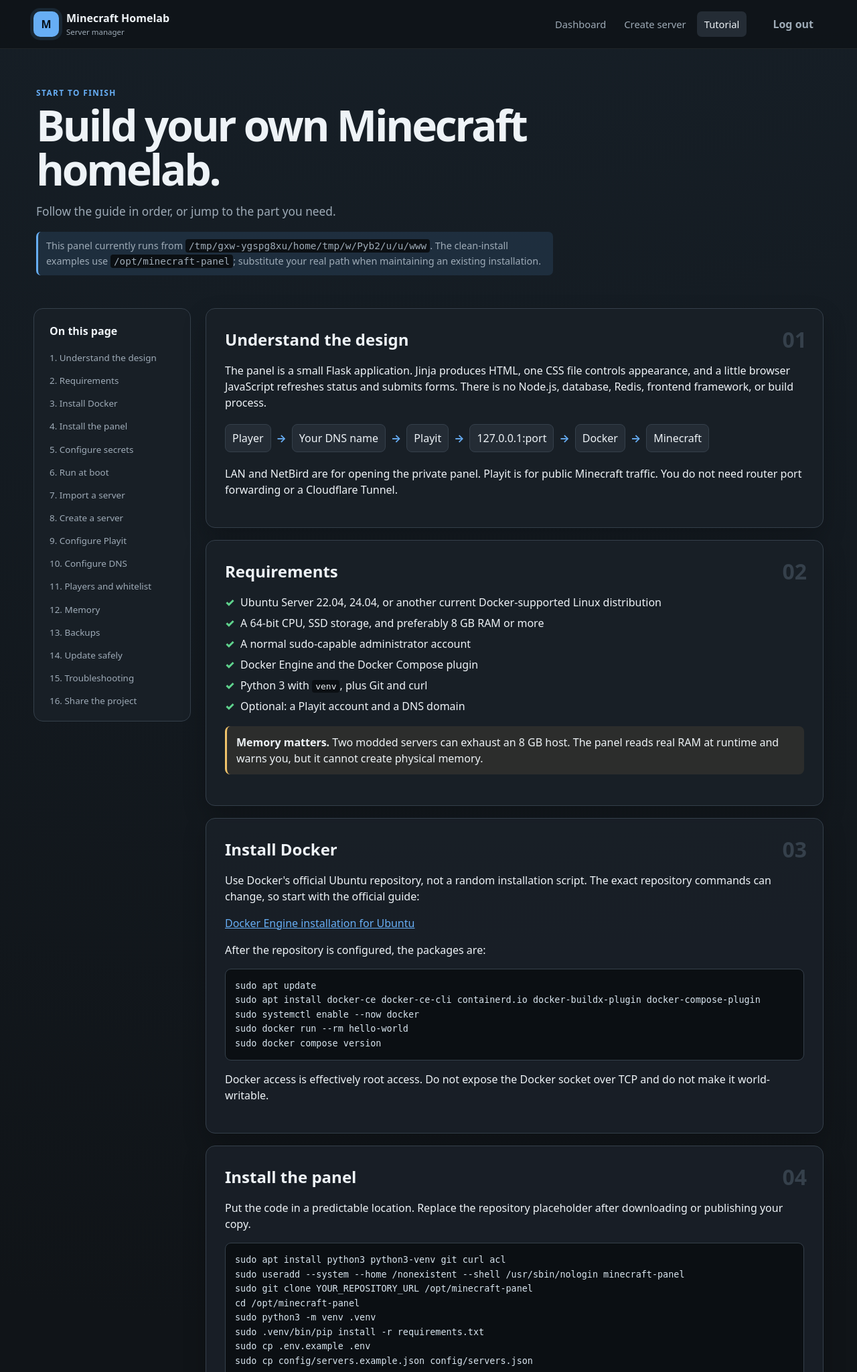
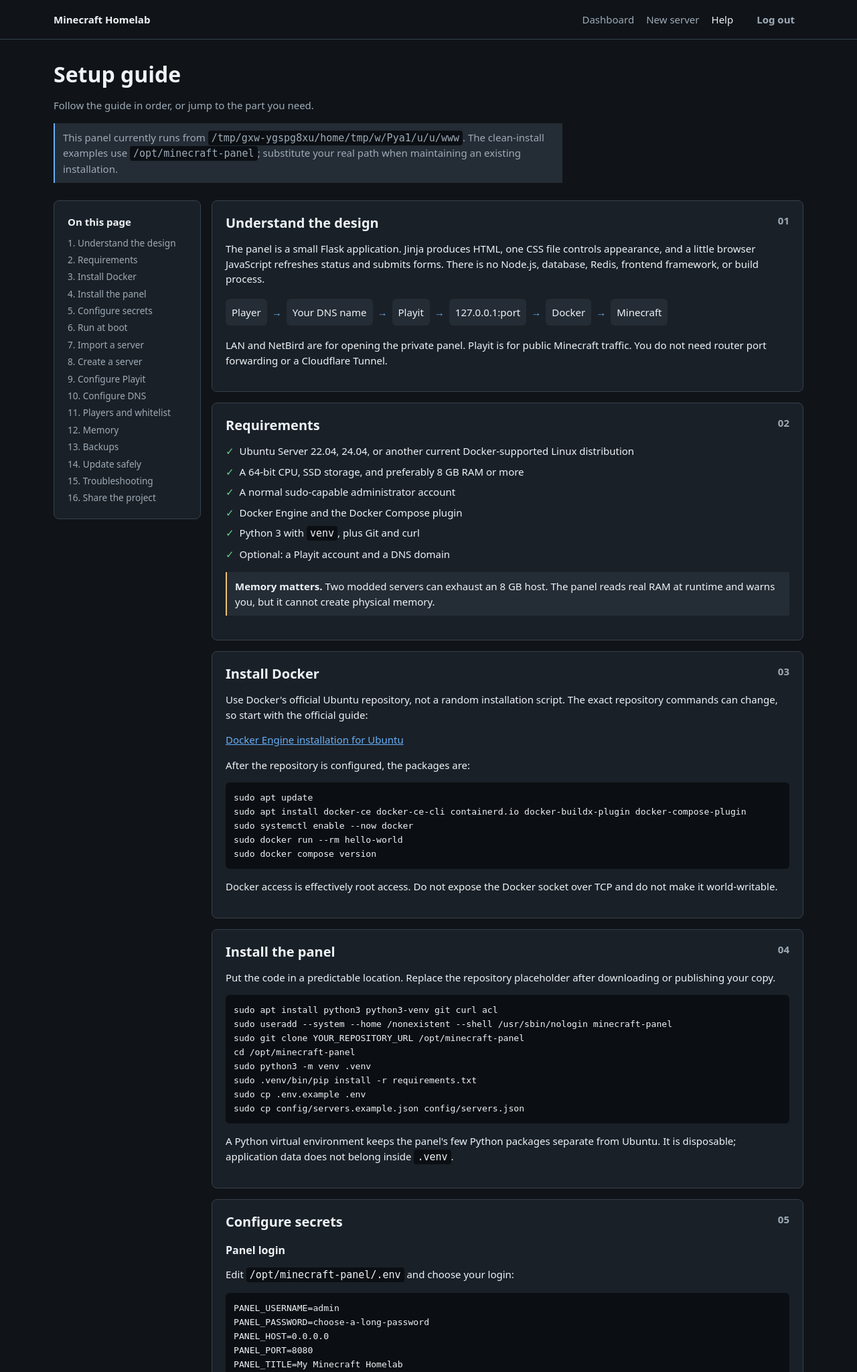
Before and after one commit to V1CT0R-06/minecraft-no-port-forwarding-manager, a Flask app: page /tutorial in a window 1280 px wide. Shown: the top 2048 px of the page at 67% size. Run offline with Flask 3, Linux system fonts and the light colour scheme; the visitor is signed in with stand-in values (Sample User, id 1); parts of the project's set-up code (start-up, migrations or seed data) failed here and were passed over.

Commit message:
Use a simpler utility interface

```diff
--- a/static/style.css
+++ b/static/style.css
@@ -6,159 +6,139 @@
   --border: #35404b;
   --text: #eef3f7;
   --muted: #9eabb7;
+  --blue: #67aef5;
   --green: #5fd38d;
+  --yellow: #f0c36a;
   --red: #f06c75;
-  --yellow: #f0c36a;
-  --blue: #67aef5;
-  --blue-soft: rgba(103, 174, 245, .12);
-  --shadow: 0 14px 34px rgba(0, 0, 0, .22);
 }
 
 * { box-sizing: border-box; }
-html { scroll-behavior: smooth; }
-body { margin: 0; background: radial-gradient(circle at 50% -20%, #1b2732 0, var(--background) 38%); color: var(--text); font-family: system-ui, -apple-system, sans-serif; line-height: 1.5; }
+body { margin: 0; background: var(--background); color: var(--text); font: 15px/1.5 system-ui, sans-serif; }
 a { color: var(--blue); }
-.site-header { position: sticky; top: 0; z-index: 20; border-bottom: 1px solid rgba(255,255,255,.07); background: rgba(16,20,24,.92); backdrop-filter: blur(12px); }
-.nav-shell, .page-shell { width: min(1180px, calc(100% - 32px)); margin: auto; }
-.nav-shell { min-height: 72px; display: flex; align-items: center; gap: 24px; }
-.brand { display: flex; align-items: center; gap: 11px; color: var(--text); text-decoration: none; margin-right: auto; }
-.brand-mark { width: 38px; height: 38px; display: grid; place-items: center; border-radius: 10px; color: #07121c; background: var(--blue); font-weight: 900; box-shadow: 0 0 0 5px var(--blue-soft); }
-.brand strong, .brand small { display: block; }
-.brand small { color: var(--muted); font-size: .72rem; }
-.main-nav { display: flex; align-items: center; gap: 5px; }
-.main-nav a { padding: 8px 11px; border-radius: 7px; color: var(--muted); text-decoration: none; font-size: .92rem; }
-.main-nav a:hover, .main-nav a.active { color: var(--text); background: var(--surface-light); }
-h1, h2, h3 { margin: 0; }
+h1, h2, h3 { margin: 0; line-height: 1.25; }
+h1 { font-size: 2rem; }
+h2 { font-size: 1.25rem; }
+h3 { font-size: 1rem; }
 .muted { color: var(--muted); }
-.page-shell { padding: 34px 0 56px; }
-.dashboard-hero { display: flex; align-items: end; justify-content: space-between; gap: 30px; padding: 24px 4px 38px; }
-.dashboard-hero h1 { max-width: 720px; margin-top: 5px; font-size: clamp(2rem, 5vw, 3.5rem); line-height: 1.05; letter-spacing: -.045em; }
-.dashboard-hero p { max-width: 700px; color: var(--muted); font-size: 1.05rem; margin: 14px 0 0; }
-.hero-actions { display: flex; gap: 10px; flex-wrap: wrap; flex-shrink: 0; }
-.eyebrow { color: var(--blue); font-size: .74rem; font-weight: 800; letter-spacing: .12em; text-transform: uppercase; }
-.card { background: rgba(26,32,39,.96); border: 1px solid var(--border); border-radius: 14px; padding: 22px; margin-bottom: 18px; box-shadow: var(--shadow); }
-.section-heading, .server-heading, .row, .actions { display: flex; align-items: center; justify-content: space-between; gap: 12px; }
-.content-heading { display: flex; align-items: end; justify-content: space-between; gap: 20px; margin: 34px 3px 15px; }
-.content-heading p { margin: 0; }
-.update-pill { color: var(--muted); background: var(--surface-light); border: 1px solid var(--border); border-radius: 100px; padding: 5px 10px; font-size: .78rem; }
-.metric-grid { display: grid; grid-template-columns: repeat(4, 1fr); gap: 14px; margin-top: 18px; }
-.metric { background: var(--surface-light); border: 1px solid transparent; border-radius: 10px; padding: 14px; }
-.metric:hover { border-color: var(--border); }
-.metric-label { display: block; color: var(--muted); font-size: .82rem; text-transform: uppercase; letter-spacing: .04em; }
-.metric-value { display: block; font-size: 1.15rem; margin-top: 3px; }
-.progress { height: 6px; background: #0c1014; border-radius: 10px; overflow: hidden; margin-top: 10px; }
+.hidden { display: none; }
+
+.site-header { border-bottom: 1px solid var(--border); background: var(--background); }
+.nav-shell, .page-shell { width: min(1120px, calc(100% - 32px)); margin: auto; }
+.nav-shell { min-height: 58px; display: flex; align-items: center; gap: 22px; }
+.brand { margin-right: auto; color: var(--text); font-weight: 700; text-decoration: none; }
+.main-nav { display: flex; gap: 18px; }
+.main-nav a { color: var(--muted); text-decoration: none; }
+.main-nav a:hover, .main-nav a.active { color: var(--text); }
+.page-shell { padding: 32px 0 56px; }
+
+.dashboard-hero { display: flex; align-items: end; justify-content: space-between; gap: 24px; margin-bottom: 28px; }
+.dashboard-hero p { margin: 5px 0 0; color: var(--muted); }
+.hero-actions, .actions, .section-heading, .server-heading, .row { display: flex; align-items: center; gap: 10px; }
+.section-heading, .server-heading, .row { justify-content: space-between; }
+.content-heading { margin: 30px 0 12px; }
+
+.card { margin-bottom: 16px; padding: 20px; border: 1px solid var(--border); border-radius: 8px; background: var(--surface); }
+.update-pill { color: var(--muted); font-size: .8rem; }
+.metric-grid { display: grid; grid-template-columns: repeat(4, 1fr); gap: 10px; margin-top: 16px; }
+.metric { min-width: 0; padding: 12px; border-radius: 6px; background: var(--surface-light); }
+.metric-label { display: block; color: var(--muted); font-size: .78rem; }
+.metric-value { display: block; margin-top: 3px; overflow-wrap: anywhere; font-size: 1.05rem; }
+.progress { height: 4px; margin-top: 9px; overflow: hidden; border-radius: 4px; background: #0c1014; }
 .progress span { display: block; height: 100%; background: var(--blue); }
-.server-grid { display: grid; grid-template-columns: 1fr 1fr; gap: 18px; }
-.server-card { min-width: 0; position: relative; overflow: hidden; }
-.server-card::before { content: ""; position: absolute; inset: 0 auto 0 0; width: 3px; background: var(--border); }
-.server-card.is-online::before { background: var(--green); }
-.server-card.is-offline::before { background: var(--muted); }
-.empty-state { grid-column: 1 / -1; text-align: center; padding: 42px; }
-.empty-state .actions { justify-content: center; }
-.empty-icon { width: 48px; height: 48px; display: grid; place-items: center; margin: 0 auto 12px; border-radius: 14px; color: var(--blue); background: var(--blue-soft); font-size: 1.8rem; }
-.server-summary-grid { display: grid; grid-template-columns: repeat(4, 1fr); gap: 8px; margin: 20px 0 14px; }
-.server-summary-grid div { min-width: 0; padding: 11px; border-radius: 9px; background: var(--surface-light); }
+
+.server-grid { display: grid; grid-template-columns: 1fr 1fr; gap: 16px; }
+.server-card { min-width: 0; }
+.server-summary-grid { display: grid; grid-template-columns: repeat(4, 1fr); gap: 8px; margin: 18px 0 12px; }
+.server-summary-grid div { min-width: 0; padding: 10px; border-radius: 6px; background: var(--surface-light); }
 .server-summary-grid span, .server-summary-grid strong { display: block; overflow-wrap: anywhere; }
-.server-summary-grid span { color: var(--muted); font-size: .75rem; text-transform: uppercase; letter-spacing: .04em; }
-.server-summary-grid strong { margin-top: 3px; }
-.status { font-weight: 700; }
+.server-summary-grid span { color: var(--muted); font-size: .75rem; }
+.status { font-size: .82rem; font-weight: 700; }
 .online { color: var(--green); }
 .offline { color: var(--muted); }
 .unknown, .warning { color: var(--yellow); }
-.details { margin: 18px 0; }
-.row { padding: 7px 0; border-bottom: 1px solid rgba(255,255,255,.06); }
+.empty-state { grid-column: 1 / -1; padding: 36px; text-align: center; }
+.empty-state .actions { justify-content: center; }
+.empty-icon { display: none; }
+
+.button { display: inline-block; padding: 8px 12px; border: 1px solid transparent; border-radius: 6px; font: inherit; font-weight: 600; text-decoration: none; cursor: pointer; }
+.button.primary { color: #08131e; background: var(--blue); }
+.button.secondary { color: var(--text); border-color: var(--border); background: var(--surface-light); }
+.button.quiet { color: var(--muted); background: transparent; }
+.button.danger { color: var(--red); border-color: var(--red); background: transparent; }
+.button:disabled { opacity: .5; cursor: wait; }
+.actions { flex-wrap: wrap; margin: 14px 0; }
+.full { width: 100%; margin-top: 18px; }
+.page-actions { margin-bottom: 14px; }
+.link-button { margin-top: 8px; }
+
+.panel-section { margin-top: 16px; padding-top: 14px; border-top: 1px solid var(--border); }
+details summary { color: var(--blue); cursor: pointer; }
+.details { margin: 16px 0; }
+.row { padding: 7px 0; border-bottom: 1px solid var(--border); }
 .row span:first-child { color: var(--muted); }
-.button { display: inline-block; border: 1px solid transparent; border-radius: 8px; padding: 9px 14px; font: inherit; font-weight: 700; text-decoration: none; cursor: pointer; transition: transform .12s ease, border-color .12s ease, background .12s ease; }
-.button:hover { transform: translateY(-1px); }
-.button.primary { background: var(--blue); color: #08131e; }
-.button.secondary { background: var(--surface-light); border-color: var(--border); color: var(--text); }
-.button.quiet { background: transparent; color: var(--muted); border-color: transparent; }
-.button.danger { background: transparent; border-color: var(--red); color: var(--red); }
-.button:disabled { opacity: .5; cursor: wait; }
-.actions { justify-content: flex-start; flex-wrap: wrap; margin: 16px 0; }
-.panel-section { border-top: 1px solid var(--border); padding-top: 16px; margin-top: 18px; }
-.panel-section h3 { font-size: 1rem; margin-bottom: 10px; }
-details summary { cursor: pointer; color: var(--blue); }
-details summary::marker { color: var(--muted); }
-.name-list { margin: 8px 0; padding-left: 20px; }
-.whitelist-item { display: flex; align-items: center; justify-content: space-between; padding: 5px 0; gap: 8px; }
+.name-list { padding-left: 20px; }
+.whitelist-item { display: flex; align-items: center; justify-content: space-between; gap: 8px; padding: 5px 0; }
 .inline-form { display: flex; gap: 8px; margin-top: 10px; }
-input { width: 100%; background: #0e1318; color: var(--text); border: 1px solid var(--border); border-radius: 7px; padding: 10px; font: inherit; }
-label { display: block; color: var(--muted); margin: 12px 0 5px; }
-.console-result, .logs { white-space: pre-wrap; overflow-wrap: anywhere; background: #0b0f13; border-radius: 7px; padding: 12px; max-height: 300px; overflow: auto; font: .82rem ui-monospace, monospace; }
-.message { padding: 11px 14px; border-radius: 8px; margin-bottom: 16px; background: var(--surface-light); }
-.message.error { border: 1px solid var(--red); color: #ffc1c6; }
-.message.success { border: 1px solid var(--green); color: #bdf4d0; }
-.hidden { display: none; }
-.login-card { width: min(420px, 100%); margin: 8vh auto; }
-.full { width: 100%; margin-top: 18px; }
-.page-actions { display: flex; justify-content: flex-end; margin-bottom: 14px; }
-.page-actions .button { text-decoration: none; }
-.link-button { display: inline-block; text-decoration: none; margin-top: 8px; }
-.setup-steps li { margin-bottom: 12px; }
-code { background: #0b0f13; border-radius: 4px; padding: 2px 5px; }
-.dns-records { display: grid; grid-template-columns: 1fr 1fr; gap: 12px; }
-.dns-record div { overflow-wrap: anywhere; margin-top: 5px; }
-.tutorial-hero { max-width: 780px; padding: 18px 4px 34px; }
-.tutorial-hero h1 { margin-top: 5px; font-size: clamp(2.2rem, 6vw, 4rem); line-height: 1.03; letter-spacing: -.05em; }
-.tutorial-hero p { color: var(--muted); font-size: 1.08rem; }
-.tutorial-hero .current-install { padding: 10px 12px; border-left: 3px solid var(--blue); border-radius: 7px; background: var(--blue-soft); font-size: .9rem; }
-.tutorial-layout { display: grid; grid-template-columns: 235px minmax(0, 1fr); gap: 22px; align-items: start; }
-.tutorial-nav { position: sticky; top: 92px; display: flex; flex-direction: column; gap: 2px; padding: 14px; max-height: calc(100vh - 112px); overflow: auto; box-shadow: none; }
-.tutorial-nav strong { padding: 7px 9px 10px; }
-.tutorial-nav a { color: var(--muted); padding: 6px 9px; border-radius: 6px; text-decoration: none; font-size: .84rem; }
-.tutorial-nav a:hover { color: var(--text); background: var(--surface-light); }
-.tutorial-content { min-width: 0; }
-.tutorial-section { position: relative; padding: 28px; scroll-margin-top: 92px; }
-.tutorial-section h2 { padding-right: 54px; margin-bottom: 14px; font-size: 1.5rem; }
-.tutorial-section h3 { margin: 22px 0 8px; }
-.tutorial-section li { margin-bottom: 7px; }
-.step-number { position: absolute; top: 22px; right: 24px; color: var(--border); font-size: 2rem; font-weight: 900; }
-.flow-diagram { display: flex; flex-wrap: wrap; align-items: center; gap: 8px; margin: 20px 0; }
-.flow-diagram span { background: var(--surface-light); border: 1px solid var(--border); border-radius: 8px; padding: 8px 10px; }
-.flow-diagram b { color: var(--blue); }
-.code-block { overflow-x: auto; padding: 14px; border: 1px solid var(--border); border-radius: 9px; background: #0b0f13; color: #d8e5ef; font-size: .84rem; line-height: 1.6; }
-.code-block code { padding: 0; background: none; }
-.callout { border-left: 3px solid var(--blue); border-radius: 8px; padding: 12px 14px; margin: 18px 0; background: var(--blue-soft); }
-.warning-box { border-left-color: var(--yellow); background: rgba(240,195,106,.09); }
-.danger-box { border-left-color: var(--red); background: rgba(240,108,117,.08); }
-.check-list { padding-left: 0; list-style: none; }
-.check-list li::before { content: "✓"; color: var(--green); font-weight: 900; margin-right: 9px; }
-.trouble-grid { display: grid; grid-template-columns: 1fr 1fr; gap: 12px; }
-.trouble-grid > div { min-width: 0; padding: 14px; border-radius: 9px; background: var(--surface-light); }
-.trouble-grid h3 { margin-top: 0; }
+label { display: block; margin: 12px 0 5px; color: var(--muted); }
+input, select { width: 100%; padding: 10px; border: 1px solid var(--border); border-radius: 6px; color: var(--text); background: #0e1318; font: inherit; }
+.checkbox { display: flex; align-items: center; gap: 9px; }
+.checkbox input { width: auto; }
+.console-result, .logs, .code-block { padding: 12px; overflow: auto; border-radius: 6px; background: #0b0f13; font: .82rem ui-monospace, monospace; }
+.console-result, .logs { max-height: 300px; white-space: pre-wrap; overflow-wrap: anywhere; }
+.message { margin-bottom: 16px; padding: 10px 12px; border: 1px solid var(--border); border-radius: 6px; background: var(--surface-light); }
+.message.error { color: #ffc1c6; border-color: var(--red); }
+.message.success { color: #bdf4d0; border-color: var(--green); }
+
+.login-card { width: min(400px, 100%); margin: 8vh auto; }
 .form-grid { display: grid; grid-template-columns: 1fr 1fr; gap: 4px 18px; margin-top: 18px; }
 .form-grid .wide { grid-column: 1 / -1; }
 .form-grid small { display: block; margin-top: 4px; color: var(--muted); }
-select { width: 100%; background: #0e1318; color: var(--text); border: 1px solid var(--border); border-radius: 7px; padding: 10px; font: inherit; }
-.checkbox { display: flex; align-items: center; gap: 9px; }
-.checkbox input { width: auto; }
+.dns-records, .trouble-grid { display: grid; grid-template-columns: 1fr 1fr; gap: 12px; }
+.dns-record div { margin-top: 5px; overflow-wrap: anywhere; }
+.setup-steps li, .tutorial-section li { margin-bottom: 8px; }
+code { padding: 2px 5px; border-radius: 4px; background: #0b0f13; }
 
-@media (max-width: 850px) {
-  .nav-shell { flex-wrap: wrap; padding: 12px 0; gap: 10px; }
-  .main-nav { order: 3; width: 100%; overflow-x: auto; }
+.tutorial-hero { max-width: 760px; margin-bottom: 26px; }
+.tutorial-hero p { color: var(--muted); }
+.tutorial-hero .current-install, .callout { padding: 10px 12px; border-left: 2px solid var(--blue); background: var(--surface-light); }
+.tutorial-layout { display: grid; grid-template-columns: 220px minmax(0, 1fr); gap: 16px; align-items: start; }
+.tutorial-nav { position: sticky; top: 16px; display: flex; flex-direction: column; gap: 5px; max-height: calc(100vh - 32px); overflow: auto; }
+.tutorial-nav strong { margin-bottom: 5px; }
+.tutorial-nav a { color: var(--muted); text-decoration: none; font-size: .85rem; }
+.tutorial-nav a:hover { color: var(--text); }
+.tutorial-content { min-width: 0; }
+.tutorial-section { position: relative; scroll-margin-top: 16px; }
+.tutorial-section h2 { margin-bottom: 12px; padding-right: 40px; }
+.tutorial-section h3 { margin: 20px 0 8px; }
+.step-number { position: absolute; top: 18px; right: 20px; color: var(--muted); font-weight: 700; }
+.flow-diagram { display: flex; flex-wrap: wrap; align-items: center; gap: 7px; margin: 18px 0; }
+.flow-diagram span, .trouble-grid > div { padding: 9px; border-radius: 6px; background: var(--surface-light); }
+.flow-diagram b { color: var(--blue); }
+.code-block { line-height: 1.6; }
+.code-block code { padding: 0; background: none; }
+.callout { margin: 16px 0; }
+.warning-box { border-left-color: var(--yellow); }
+.danger-box { border-left-color: var(--red); }
+.check-list { padding-left: 0; list-style: none; }
+.check-list li::before { content: "✓"; margin-right: 8px; color: var(--green); }
+
+@media (max-width: 820px) {
+  .nav-shell { flex-wrap: wrap; gap: 12px; padding: 12px 0; }
+  .main-nav { order: 3; width: 100%; }
   .dashboard-hero { align-items: flex-start; flex-direction: column; }
   .metric-grid { grid-template-columns: repeat(2, 1fr); }
-  .server-grid { grid-template-columns: 1fr; }
-  .tutorial-layout { grid-template-columns: 1fr; }
-  .tutorial-nav { position: static; max-height: none; display: grid; grid-template-columns: 1fr 1fr; }
+  .server-grid, .tutorial-layout { grid-template-columns: 1fr; }
+  .tutorial-nav { position: static; display: grid; grid-template-columns: 1fr 1fr; max-height: none; }
 }
+
 @media (max-width: 500px) {
-  .nav-shell, .page-shell { width: min(100% - 20px, 1180px); }
-  .brand small { display: none; }
-  .page-shell { padding-top: 20px; }
-  .dashboard-hero { padding-top: 14px; }
-  .dashboard-hero h1 { font-size: 2.15rem; }
+  .nav-shell, .page-shell { width: calc(100% - 20px); }
+  .page-shell { padding-top: 22px; }
   .hero-actions, .hero-actions .button { width: 100%; text-align: center; }
   .card { padding: 16px; }
-  .metric-grid { grid-template-columns: 1fr 1fr; gap: 8px; }
   .server-summary-grid { grid-template-columns: 1fr 1fr; }
   .inline-form { flex-direction: column; }
-  .form-grid { grid-template-columns: 1fr; }
+  .form-grid, .dns-records, .trouble-grid, .tutorial-nav { grid-template-columns: 1fr; }
   .form-grid .wide { grid-column: auto; }
-  .dns-records { grid-template-columns: 1fr; }
-  .content-heading { align-items: flex-start; flex-direction: column; }
-  .tutorial-nav { grid-template-columns: 1fr; }
-  .tutorial-section { padding: 21px 16px; }
-  .trouble-grid { grid-template-columns: 1fr; }
+  .row { align-items: flex-start; flex-direction: column; gap: 2px; }
 }
--- a/templates/base.html
+++ b/templates/base.html
@@ -10,15 +10,12 @@
 <body>
   <header class="site-header">
     <div class="nav-shell">
-      <a class="brand" href="{{ url_for('index') if session.get('logged_in') else url_for('login') }}">
-        <span class="brand-mark" aria-hidden="true">M</span>
-        <span><strong>{{ panel_title }}</strong><small>Server manager</small></span>
-      </a>
+      <a class="brand" href="{{ url_for('index') if session.get('logged_in') else url_for('login') }}">{{ panel_title }}</a>
     {% if session.get('logged_in') %}
       <nav class="main-nav" aria-label="Main navigation">
         <a href="{{ url_for('index') }}" class="{{ 'active' if request.endpoint == 'index' else '' }}">Dashboard</a>
-        <a href="{{ url_for('new_server') }}" class="{{ 'active' if request.endpoint == 'new_server' else '' }}">Create server</a>
-        <a href="{{ url_for('tutorial') }}" class="{{ 'active' if request.endpoint == 'tutorial' else '' }}">Tutorial</a>
+        <a href="{{ url_for('new_server') }}" class="{{ 'active' if request.endpoint == 'new_server' else '' }}">New server</a>
+        <a href="{{ url_for('tutorial') }}" class="{{ 'active' if request.endpoint == 'tutorial' else '' }}">Help</a>
       </nav>
       <form method="post" action="{{ url_for('logout') }}">
         <input type="hidden" name="csrf_token" value="{{ csrf_token() }}">
--- a/templates/tutorial.html
+++ b/templates/tutorial.html
@@ -2,8 +2,7 @@
 {% block title %}Tutorial — {{ panel_title }}{% endblock %}
 {% block content %}
 <section class="tutorial-hero">
-  <span class="eyebrow">Start to finish</span>
-  <h1>Build your own Minecraft homelab.</h1>
+  <h1>Setup guide</h1>
   <p>Follow the guide in order, or jump to the part you need.</p>
   <p class="current-install">This panel currently runs from <code>{{ project_path }}</code>. The clean-install examples use <code>/opt/minecraft-panel</code>; substitute your real path when maintaining an existing installation.</p>
 </section>
```
Also changed, not shown: templates/index.html (+4 -5 lines), tests/test_app.py (+1 -1 lines).
